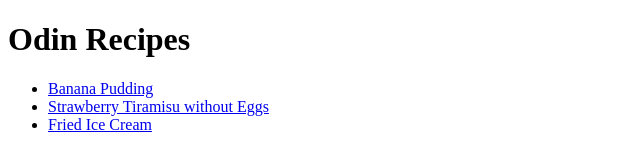
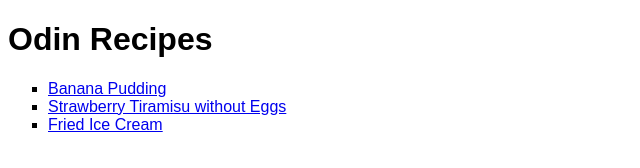
Before and after one commit to nomibearzz/odin-recipes, a plain HTML site: page index.html in a window 1280 px wide. Shown: the whole page, without its empty margins (0-640 px from the left). Drawn offline with Linux system fonts and the light colour scheme.

Commit message:
edit recipes.css and home.css

```diff
--- /dev/null
+++ b/css/home.css
@@ -0,0 +1,7 @@
+body {
+    font-family: Arial, Helvetica, sans-serif;
+}
+
+.recipe li {
+    list-style-type: square;
+}
--- /dev/null
+++ b/css/recipes.css
@@ -0,0 +1,7 @@
+body {
+    font-family: Arial, Helvetica, sans-serif;
+}
+
+.ingredients li{
+    list-style-type: square;
+}
--- a/index.html
+++ b/index.html
@@ -3,7 +3,7 @@
 <html lang="en">
 
     <head>
-        <link rel="stylesheet" href="css/styles.css">
+        <link rel="stylesheet" href="css/home.css">
 
         <meta charset="UTF-8">
         <meta name="viewport" content="width=device-width, initial-scale=1.0">
@@ -13,16 +13,16 @@
     <body>
         <h1>Odin Recipes</h1>
 
-        <ul>
-            <li>
+        <ul class="recipe">
+            <li class="recipe list">
                 <a href="recipes/banana_pudding.html" rel="noreferrer">Banana Pudding</a>
             </li>
 
-            <li>
+            <li class="recipe list">
                 <a href="recipes/strawberry_tiramisu.html" rel="noreferrer">Strawberry Tiramisu without Eggs</a>
             </li>
 
-            <li>
+            <li class="recipe list">
                 <a href="recipes/fried_icecream.html" rel="noreferrer">Fried Ice Cream</a>
             </li>
 
```
Also changed, not shown: recipes/banana_pudding.html (+2 -2 lines), recipes/fried_icecream.html (+2 -2 lines), recipes/strawberry_tiramisu.html (+2 -2 lines), css/styles.css (deleted).
